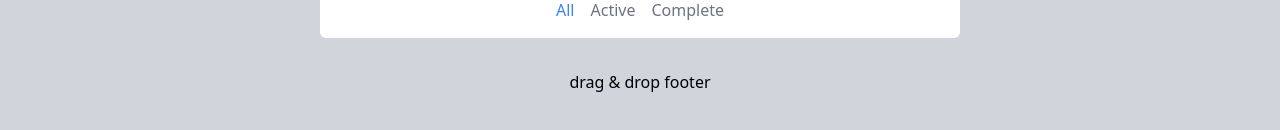
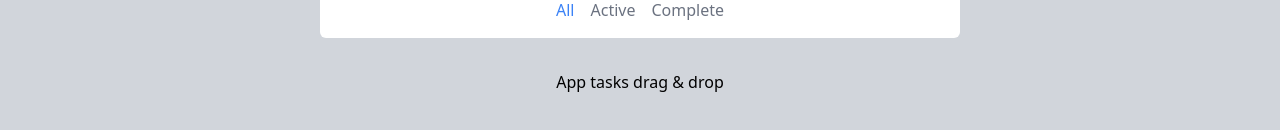
Before and after one commit to davodo88/TodoReactTailwind, a React (Vite) app: page / in a window 1280 px wide. Shown: the part 326-456 px from the top of the page. Built offline with nearby package versions, Linux system fonts and the light colour scheme.

Commit message:
correct names

```diff
--- a/src/App.jsx
+++ b/src/App.jsx
@@ -1,5 +1,5 @@
 import { useState, useEffect } from 'react'
-import { DragDropContext, Droppable, Draggable } from '@hello-pangea/dnd'
+import { DragDropContext } from '@hello-pangea/dnd'
 import Header from './components/header'
 import TodoComputed from './components/todoComputed'
 import TodoCreate from './components/todoCreate'
@@ -118,7 +118,7 @@ const App = () => {
       </main>
 
       <footer className="text-center mt-8">
-        drag & drop footer
+        App tasks drag & drop
       </footer>
     </div>
   )
```
